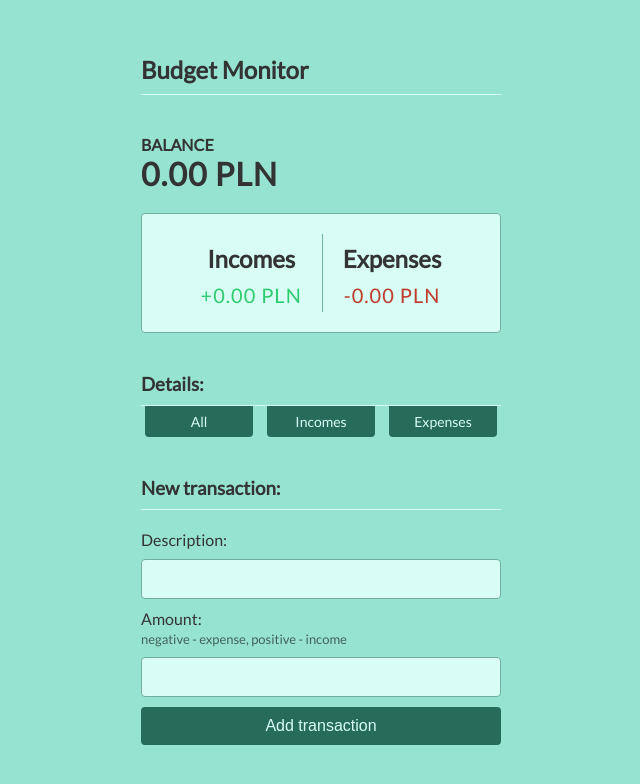
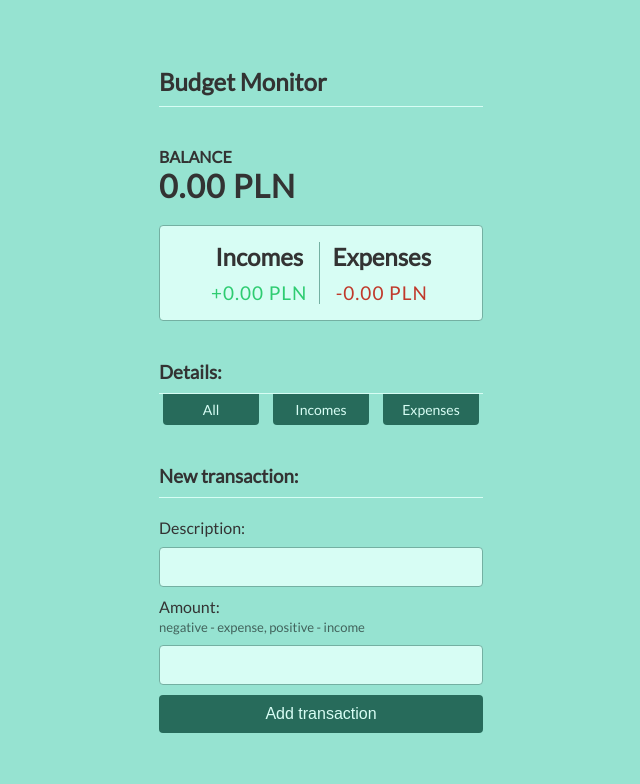
Before and after one commit to GhostOcelot/budget-monitor, a React (Create React App) app: page / in a window 1280 px wide. Shown: the top 784 px of the page, without its empty margins (319-959 px from the left). Built offline with nearby package versions, Linux system fonts and the light colour scheme.

Commit message:
styles adjusted

```diff
--- a/src/index.css
+++ b/src/index.css
@@ -21,7 +21,7 @@ body {
 
 .container {
 	margin: 30px auto;
-	width: 400px;
+	width: 360px;
 	max-width: 90%;
 }
 
@@ -76,26 +76,31 @@ h4 {
 .inc-exp-container {
 	border: 1px solid #74b0a2;
 	background-color: #d7fdf4;
-	padding: 10px;
+	padding: 10px 0;
 	display: flex;
 	justify-content: center;
 	margin: 20px 0;
 	border-radius: 4px;
 }
 
+.inc-exp-container h2 {
+	margin-top: 0;
+}
+
 .inc-exp-container > div {
 	text-align: center;
-	margin: 10px;
+	margin: 6px;
 }
 
 .inc-exp-divider {
 	border-right: 1px solid #74b0a2;
+	margin: 0;
 }
 
 .money {
-	font-size: 20px;
+	font-size: 19px;
 	letter-spacing: 1px;
-	margin: 5px 0;
+	margin: 5px 0 0 0;
 }
 
 .money.plus {
```
